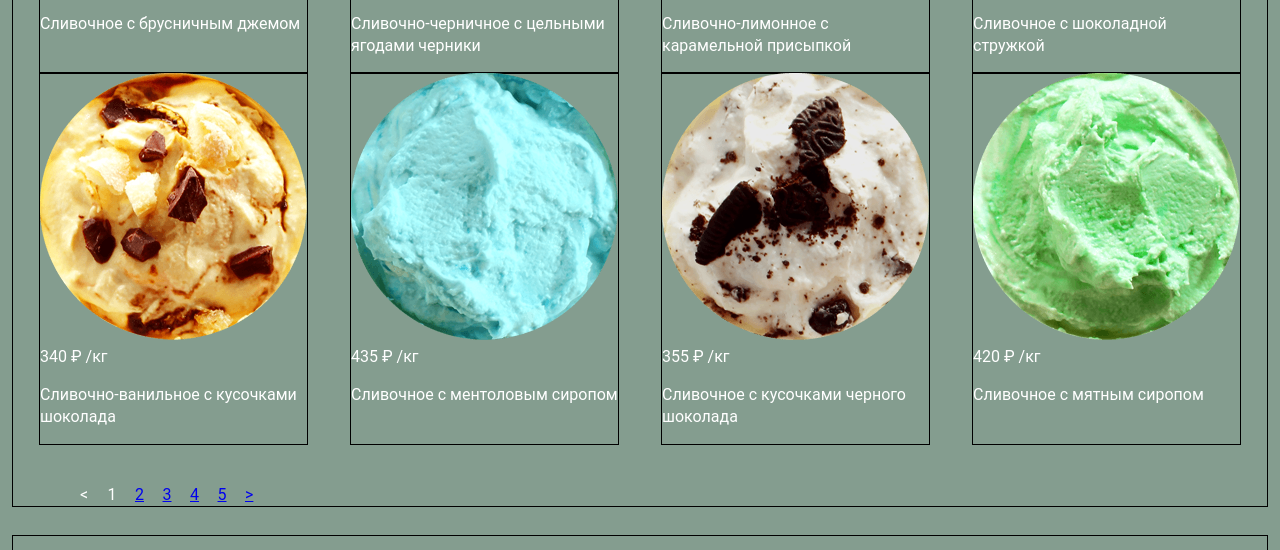
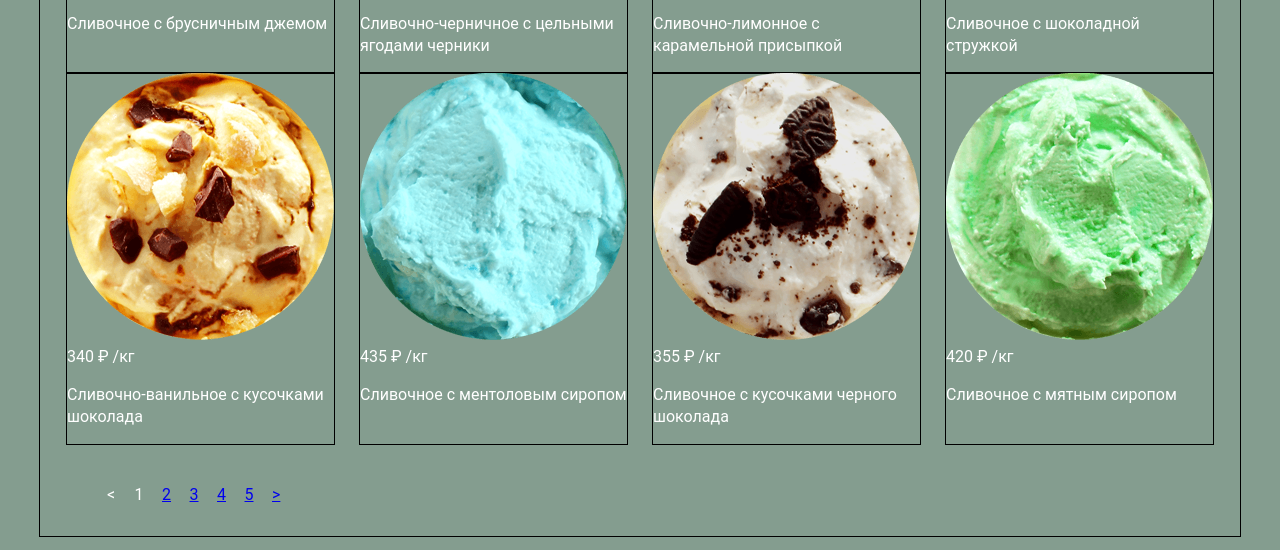
Before and after one commit to Elisiff/153140-gllacy, a plain HTML site: page catalog.html in a window 1280 px wide. Shown: the part 1157-1707 px from the top of the page. Drawn offline with Linux system fonts and the light colour scheme.

Commit message:
Исправила ширину

```diff
--- a/css/style.css
+++ b/css/style.css
@@ -15,6 +15,7 @@ h1 {
 }
 
 .container {
+  box-sizing: border-box;
   width: 1200px;
   margin: 0 auto;
   padding: 0 27px;
@@ -193,7 +194,7 @@ input[type=search] {
   justify-content: space-between;;
   list-style-type: none;
   width: 190px;
-  margin-bottom: 30px;
+  padding-bottom: 30px;
 }
 
 .number-btn li{
```
